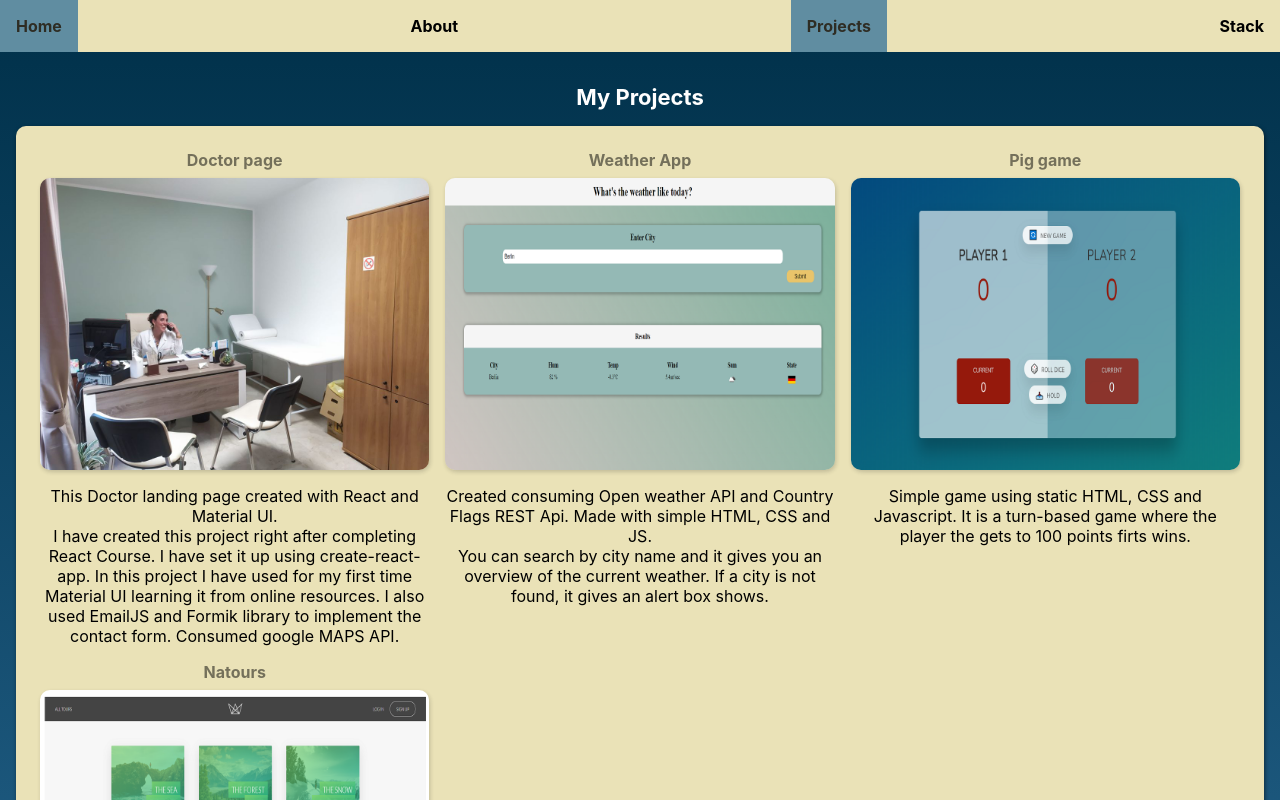
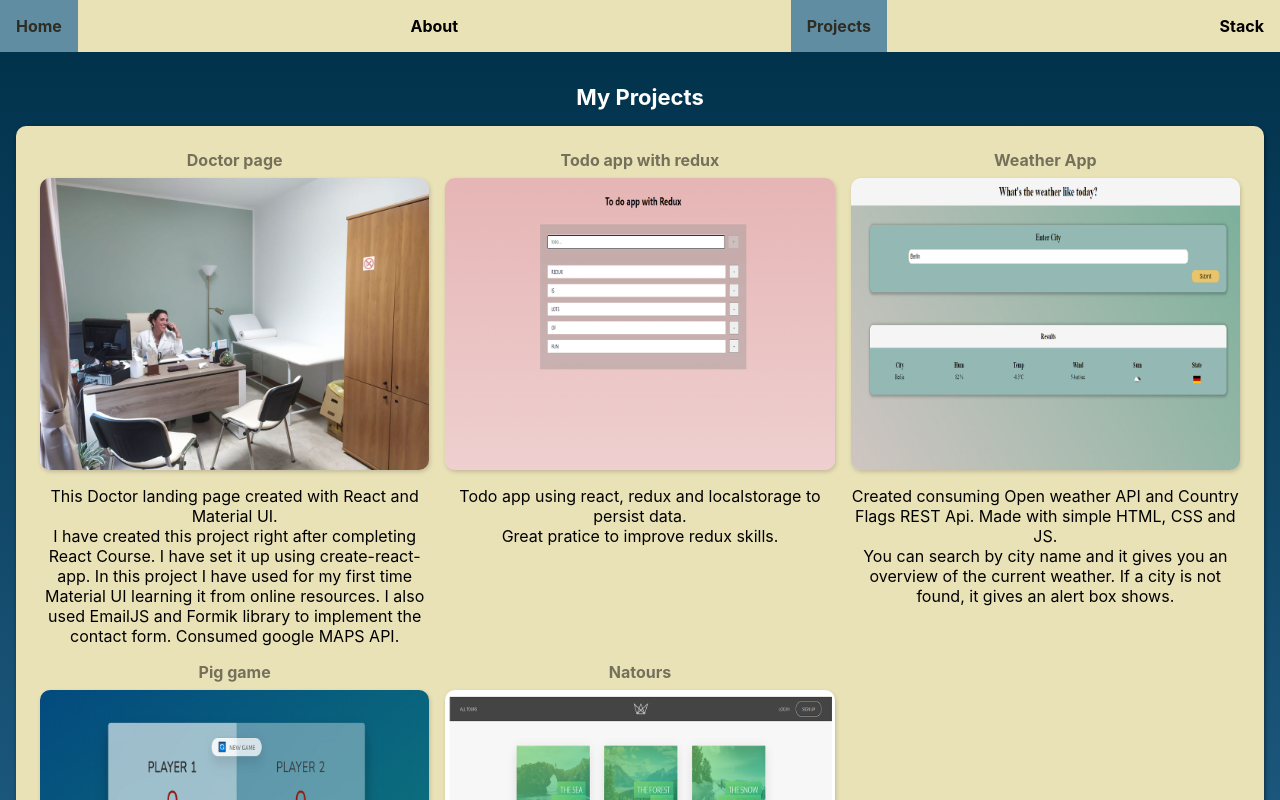
Before and after one commit to Mimmofalena/domenico-portfolio, a React (Create React App) app: page /domenico-portfolio/projects in a window 1280 px wide. Shown: the top 800 px of the page. Built offline with nearby package versions, Linux system fonts and the light colour scheme.

Commit message:
changed pic todo redux

```diff
--- a/src/components/Projects/Projects.js
+++ b/src/components/Projects/Projects.js
@@ -1,8 +1,8 @@
 import React from "react";
 import classes from "./Projects.module.css";
 
-import doctorPicture from "../../assets/marina-studio-medico.jpeg";
 import pigGamePicture from "../../assets/pig-game.png";
+import todoAppImage from "../../assets/Todo-app-redux.png";
 import theBankistPicture from "../../assets/the-bankist.png";
 import maptyPicture from "../../assets/mapty.png";
 import DocLandingPagePicture from "../../assets/Doctor-landing-page.png";
@@ -23,6 +23,16 @@ const Projects = () => {
               className={classes.itemImg}
               src={DocLandingPagePicture}
               alt="Doctor"
+            />
+          </a>
+        </li>
+        <li className={classes.listItem}>
+          <h4 className={classes.linkTitle}>Todo app using Redux</h4>
+          <a href="https://mimmofalena.github.io/Todo-REDUX/">
+            <img
+              className={classes.itemImg}
+              src={todoAppImage}
+              alt="redux app"
             />
           </a>
         </li>
--- a/src/components/Projects/ProjectsDetail.js
+++ b/src/components/Projects/ProjectsDetail.js
@@ -8,6 +8,7 @@ import theBankistPicture from "../../assets/the-bankist.png";
 import maptyPicture from "../../assets/mapty.png";
 import natoursPicture from "../../assets/natours.png";
 import weatherPicture from "../../assets/weather-app.png";
+import todoAppImage from "../../assets/Todo-app-redux.png";
 
 const ProjectsDetail = () => {
   return (
@@ -31,6 +32,20 @@ const ProjectsDetail = () => {
               have used for my first time Material UI learning it from online
               resources. I also used EmailJS and Formik library to implement the
               contact form. Consumed google MAPS API.
+            </p>
+          </li>
+          <li className={classes.listItem}>
+            <h4 className={classes.linkTitle}>Todo app with redux</h4>
+            <a href="https://mimmofalena.github.io/Todo-REDUX/">
+              <img
+                className={classes.itemImg}
+                src={todoAppImage}
+                alt="todo app"
+              />
+            </a>
+            <p className={classes.detailDescription}>
+              Todo app using react, redux and localstorage to persist data.
+              <br /> Great pratice to improve redux skills.
             </p>
           </li>
           <li className={classes.listItem}>
```
Also changed, not shown: src/assets/Todo-app-redux.png.
